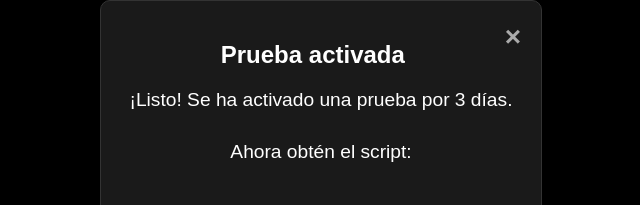
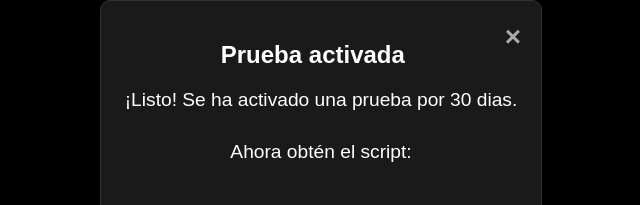
Before and after one commit to paginaparati/Executor-, a plain HTML site: page index.html in a window 1280 px wide. Both pictures are taken after a click on the button "Obtener prueba gratis". Shown: the part 192-397 px from the top of the page, 319-959 px from the left. Drawn offline with Linux system fonts and the light colour scheme.

Commit message:
Update index.html

```diff
--- a/index.html
+++ b/index.html
@@ -116,7 +116,7 @@
         <div class="modal-content">
             <span class="close" onclick="closeModal()">&times;</span>
             <h2>Prueba activada</h2>
-            <p>¡Listo! Se ha activado una prueba por 3 días.</p>
+            <p>¡Listo! Se ha activado una prueba por 30 dias.</p>
             <p>Ahora obtén el script:</p>
             <a href="https://www.roblox.com/share?code=7eaa98de81a5d44388e6da0a59c5f6cb&type=Server" target="_blank">
                 <button class="button roblox-button">Ir a Roblox</button>
```
